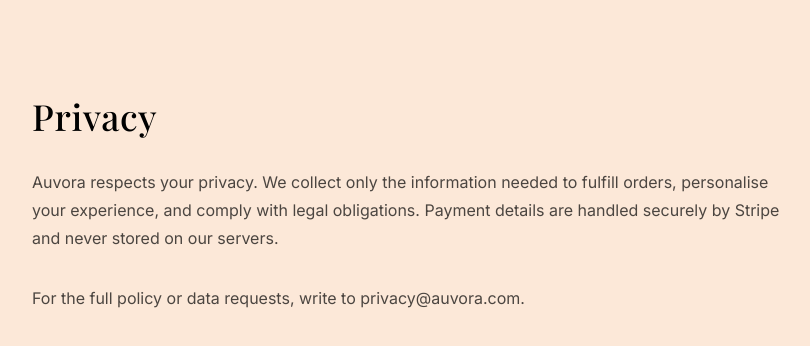
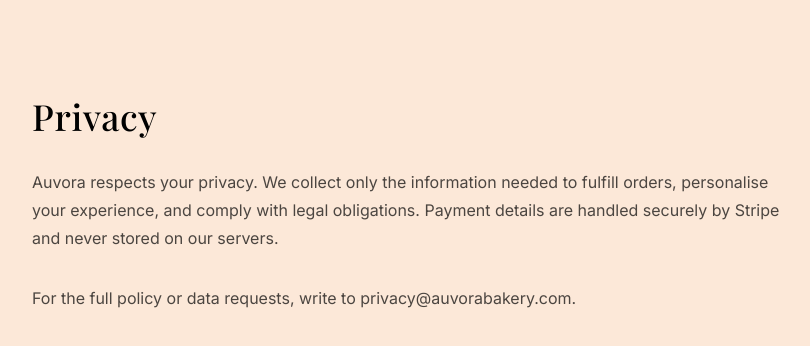
Before and after one commit to kartierdulcee/Avoura, a Next.js app: page /privacy in a window 1280 px wide. Shown: the top 346 px of the page, without its empty margins (224-1034 px from the left). Built offline with nearby package versions, Linux system fonts and the light colour scheme; a web font is replaced by a local one.

Commit message:
Update privacy contact email

```diff
--- a/src/app/privacy/page.tsx
+++ b/src/app/privacy/page.tsx
@@ -12,10 +12,10 @@ export default function PrivacyPolicyPage() {
         <p className="text-sm leading-7 text-foreground/70 sm:text-base">
           For the full policy or data requests, write to{" "}
           <a
-            href="mailto:privacy@auvora.com"
+            href="mailto:privacy@auvorabakery.com"
             className="underline decoration-foreground/40 transition hover:decoration-foreground"
           >
-            privacy@auvora.com
+            privacy@auvorabakery.com
           </a>
           .
         </p>
```
